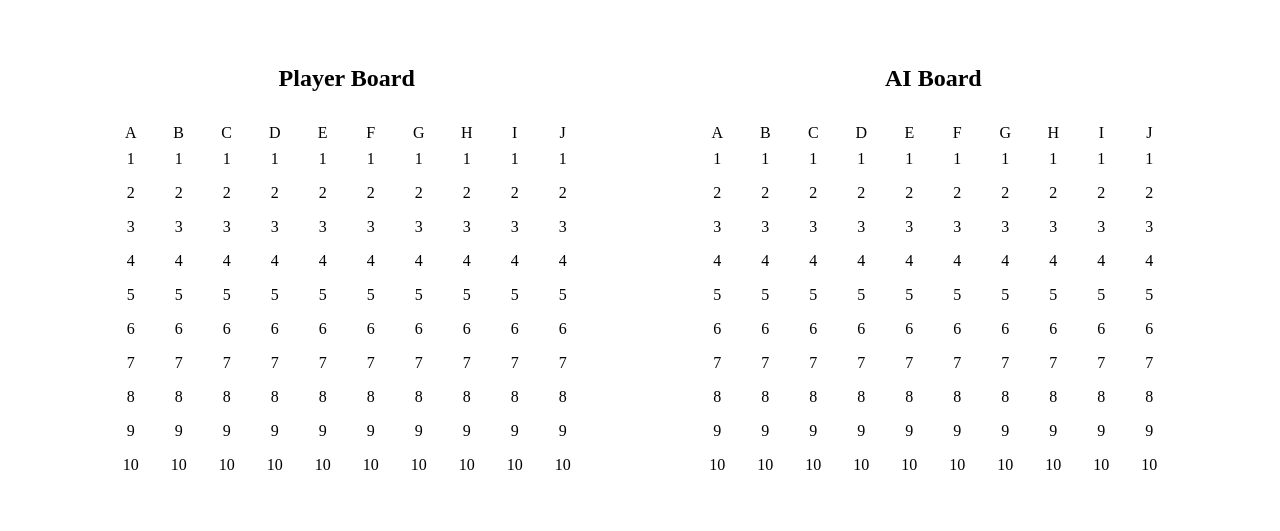
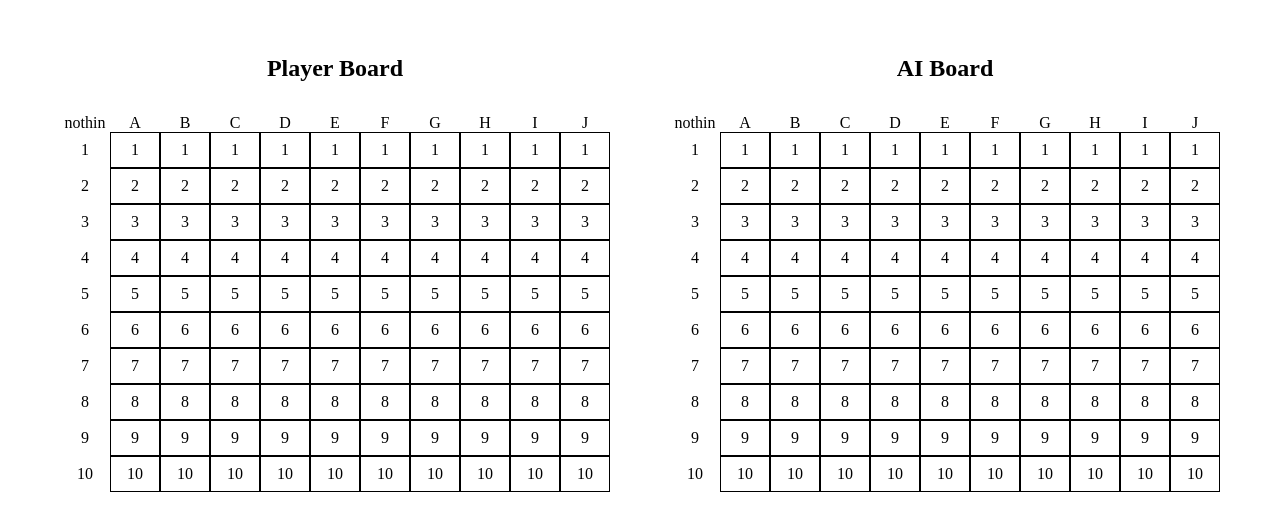
Before and after one commit to Marshnme/BattleShip, a website with bundled scripts: page index.html in a window 1280 px wide. Shown: the part 143-674 px from the top of the page. Built offline with nearby package versions, Linux system fonts and the light colour scheme.

Commit message:
created number and letter guides for the boards

```diff
--- a/scripts/gameboardFactory.js
+++ b/scripts/gameboardFactory.js
@@ -141,19 +141,21 @@ const gameBoardFactory = (ai = false) => {
         boardHolder.classList.add('board-holder');
         const board = document.createElement('div');
         board.classList.add('board');
-        for (let i = 0; i < letterColumns.length; i++) {
-            const letterTiles = document.createElement('div');
-            letterTiles.classList.add('letter-tiles');
-            letterTiles.textContent = `${letterColumns[i]}`;
+        for (let i = 0; i < letterColumns.length + 1; i++) {
+            const column = document.createElement('div');
+            column.classList.add('column', `column-${i}`);
+            column.textContent = `${
+                letterColumns[i - 1] ? letterColumns[i - 1] : 'nothin'
+            }`;
             gameboardParent.appendChild(boardHolder);
             for (let j = 0; j < numberRows.length; j++) {
                 const numberTiles = document.createElement('div');
                 numberTiles.textContent = `${numberRows[j]}`;
                 numberTiles.classList.add(
-                    `${letterColumns[i]}-${numberRows[j]}`
+                    `${letterColumns[i - 1]}-${numberRows[j]}`
                 );
-                letterTiles.appendChild(numberTiles);
-                board.appendChild(letterTiles);
+                column.appendChild(numberTiles);
+                board.appendChild(column);
                 boardHolder.appendChild(board);
             }
             boardHolder.prepend(boardTitle);
--- a/style.css
+++ b/style.css
@@ -32,10 +32,15 @@ body,.gameboards{
     text-align: center;
 }
 
-.letter-tiles{
+.column{
     text-align: center;
 }
 
-.letter-tiles > *{
+.column > *{
     padding:.5rem 1rem;
+    border:1px solid black;
 }
+
+.column-0 > *{
+    border:1px solid white;
+}
```
